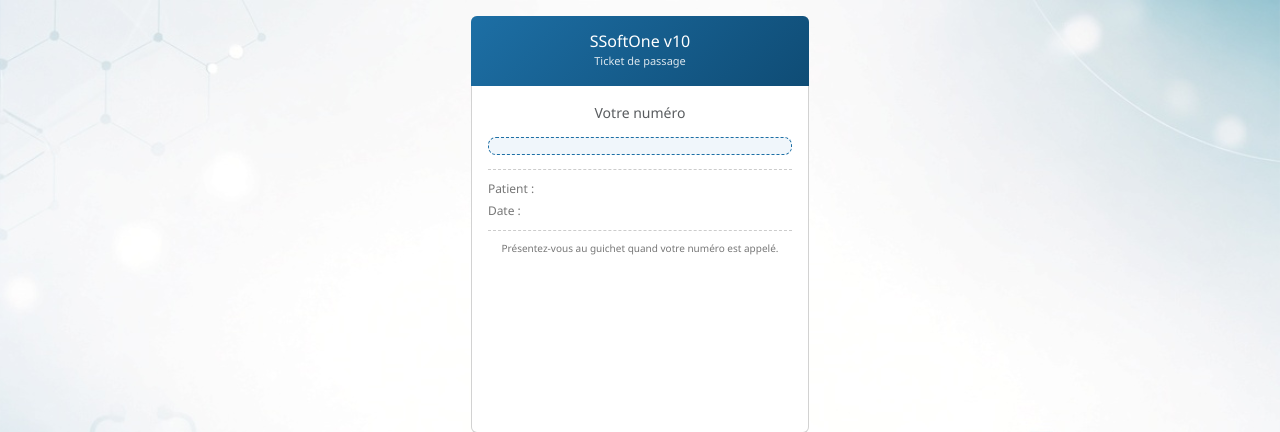
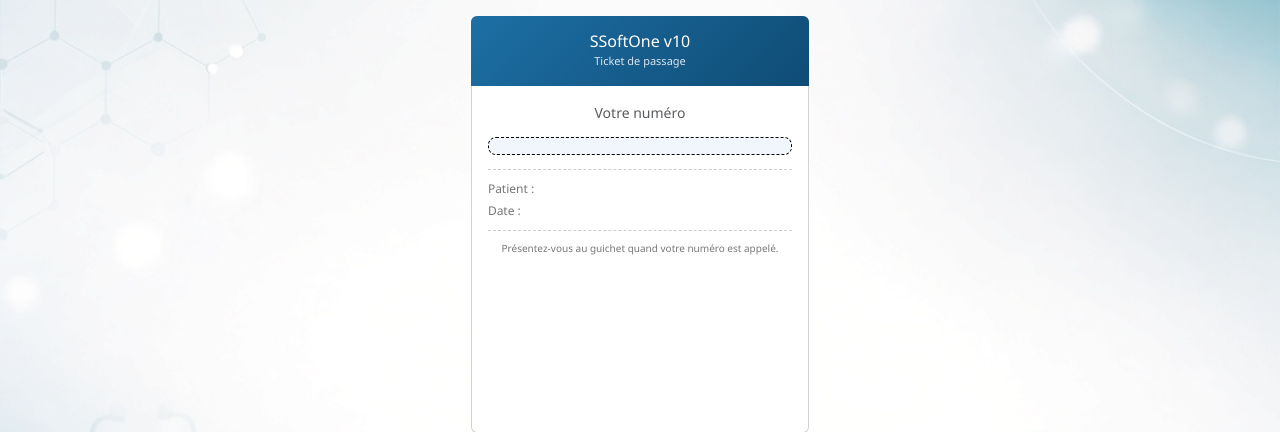
Before and after one commit to essowasapotcholipeyi7-hub/medilogic-BIASA_ghp, a Python web app: template templates/accueil_ticket.html in a window 1280 px wide. Shown: the top 432 px of the page. Run offline with Jinja, Linux system fonts and the light colour scheme; the template is opened without the code that fills it, so the values that code supplies are empty; some libraries are stand-ins or nearby versions.

Commit message:
Ticket accueil : cadre et numéro de passage en noir
Le cadre en pointillés autour du numéro était dans le bleu d'accent de
l'appli — patron : "c'est plus prof" en noir. Le chiffre du numéro passe
aussi en noir (précisé par le patron après un premier essai cadre-seul).

Vérifié en direct sur GHP (voir commit 2e5e0f1).

```diff
--- a/templates/accueil_ticket.html
+++ b/templates/accueil_ticket.html
@@ -50,12 +50,12 @@
 
     #ticketContenu .numero-box {
         background: #f0f6fb;
-        border: 1px dashed #1d6fa5;
+        border: 1px dashed #000;
         border-radius: 8px;
         padding: 10px 0 6px 0;
         margin: 14px 0;
     }
-    #ticketContenu .numero-ordre { font-weight: 700; color: #1d6fa5; line-height: 1; }
+    #ticketContenu .numero-ordre { font-weight: 700; color: #000; line-height: 1; }
 
     #ticketContenu .ticket-details {
         text-align: left;
```
